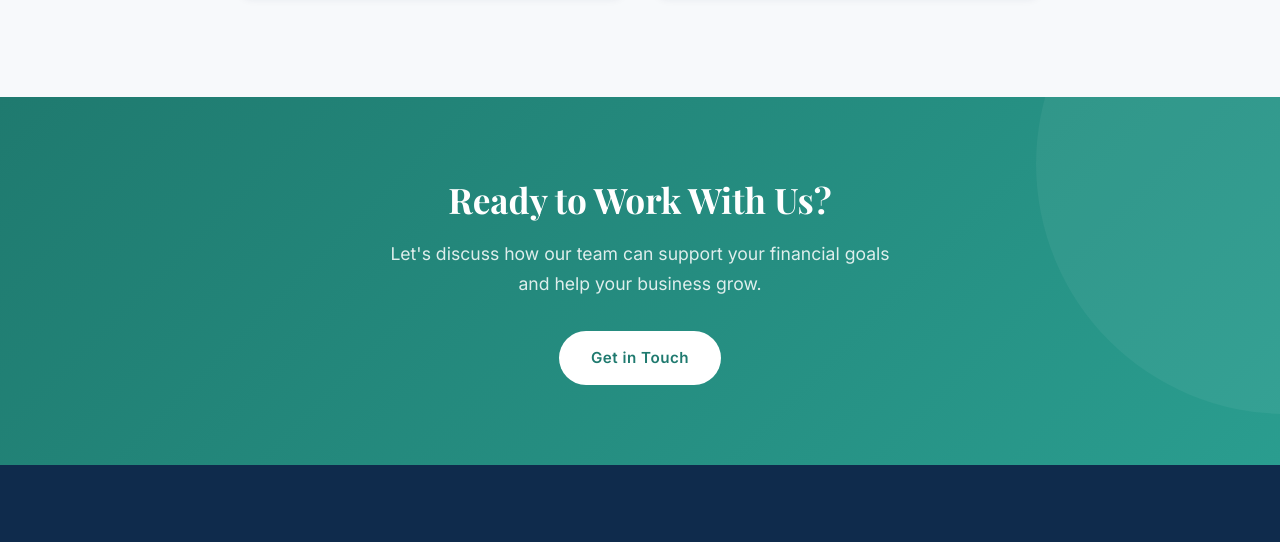
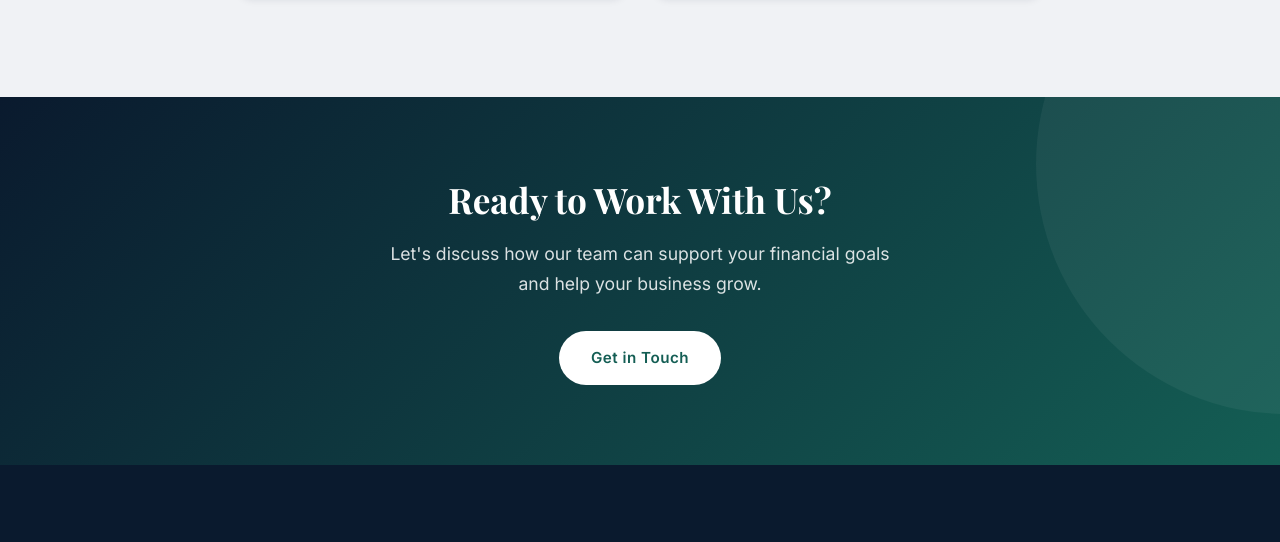
Before and after one commit to rogerpsnl-commits/CDF, a plain HTML site: page about.html in a window 1280 px wide. Shown: the part 3509-4051 px from the top of the page. Drawn offline with nearby package versions, Linux system fonts and the light colour scheme.

Commit message:
Darken color scheme to match cdfcpa.com aesthetic
Deepened primary navy, accent teal, overlay opacities, and CTA
banner gradient for a richer, more professional look.

Co-Authored-By: Claude Opus 4.6 (1M context) <noreply@anthropic.com>

```diff
--- a/css/styles.css
+++ b/css/styles.css
@@ -1,21 +1,21 @@
 /* ===== CSS Variables ===== */
 :root {
-    --primary: #0f2b4c;
-    --primary-light: #1a3d6e;
-    --accent: #2a9d8f;
-    --accent-light: #3dbfae;
-    --accent-dark: #1f7a6f;
-    --gold: #d4a843;
+    --primary: #0a1a2e;
+    --primary-light: #112240;
+    --accent: #1a7a6d;
+    --accent-light: #28a896;
+    --accent-dark: #145e54;
+    --gold: #c49a3c;
     --white: #ffffff;
-    --off-white: #f7f9fb;
-    --light-gray: #e8edf2;
-    --medium-gray: #8899aa;
-    --dark-gray: #3d4f5f;
-    --text: #2c3e50;
-    --text-light: #5a6f80;
-    --shadow-sm: 0 2px 8px rgba(15, 43, 76, 0.08);
-    --shadow-md: 0 4px 20px rgba(15, 43, 76, 0.12);
-    --shadow-lg: 0 8px 40px rgba(15, 43, 76, 0.16);
+    --off-white: #f0f2f5;
+    --light-gray: #d8dee6;
+    --medium-gray: #6b7d8e;
+    --dark-gray: #2d3e4f;
+    --text: #1a2a3a;
+    --text-light: #4a5a6a;
+    --shadow-sm: 0 2px 8px rgba(10, 26, 46, 0.12);
+    --shadow-md: 0 4px 20px rgba(10, 26, 46, 0.18);
+    --shadow-lg: 0 8px 40px rgba(10, 26, 46, 0.22);
     --radius: 12px;
     --radius-sm: 8px;
     --transition: 0.3s cubic-bezier(0.4, 0, 0.2, 1);
@@ -85,7 +85,7 @@ ul {
 }
 
 .header.scrolled {
-    background: rgba(15, 43, 76, 0.97);
+    background: rgba(10, 26, 46, 0.98);
     backdrop-filter: blur(12px);
     padding: 12px 0;
     box-shadow: var(--shadow-md);
@@ -321,7 +321,7 @@ ul {
 .hero-overlay {
     position: absolute;
     inset: 0;
-    background: linear-gradient(135deg, rgba(15, 43, 76, 0.85) 0%, rgba(26, 61, 110, 0.75) 100%);
+    background: linear-gradient(135deg, rgba(10, 26, 46, 0.92) 0%, rgba(17, 34, 64, 0.85) 100%);
     z-index: 1;
 }
 
@@ -426,7 +426,7 @@ ul {
 .page-hero-overlay {
     position: absolute;
     inset: 0;
-    background: linear-gradient(135deg, rgba(15, 43, 76, 0.88) 0%, rgba(26, 61, 110, 0.78) 100%);
+    background: linear-gradient(135deg, rgba(10, 26, 46, 0.93) 0%, rgba(17, 34, 64, 0.85) 100%);
     z-index: 1;
 }
 
@@ -814,7 +814,7 @@ ul {
 
 /* ===== CTA Banner ===== */
 .cta-banner {
-    background: linear-gradient(135deg, var(--accent-dark) 0%, var(--accent) 100%);
+    background: linear-gradient(135deg, var(--primary) 0%, var(--accent-dark) 100%);
     padding: 80px 0;
     text-align: center;
     position: relative;
```
